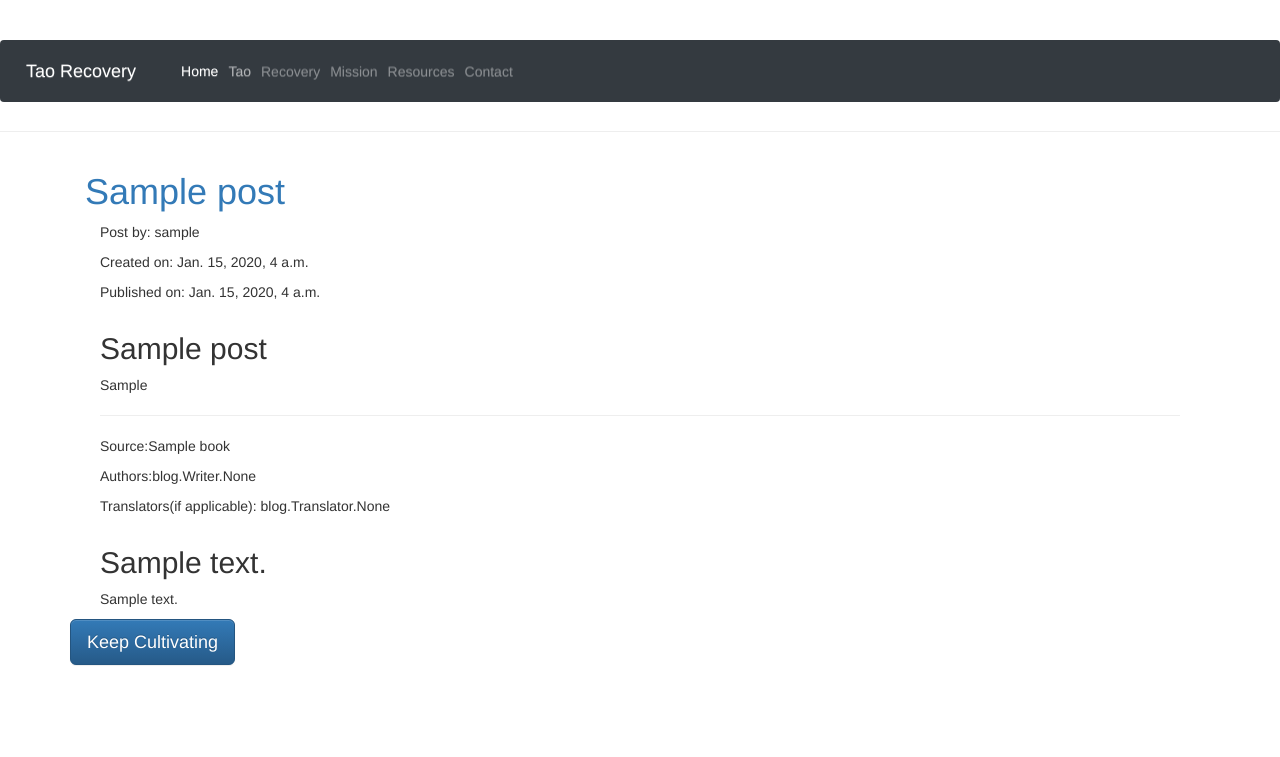
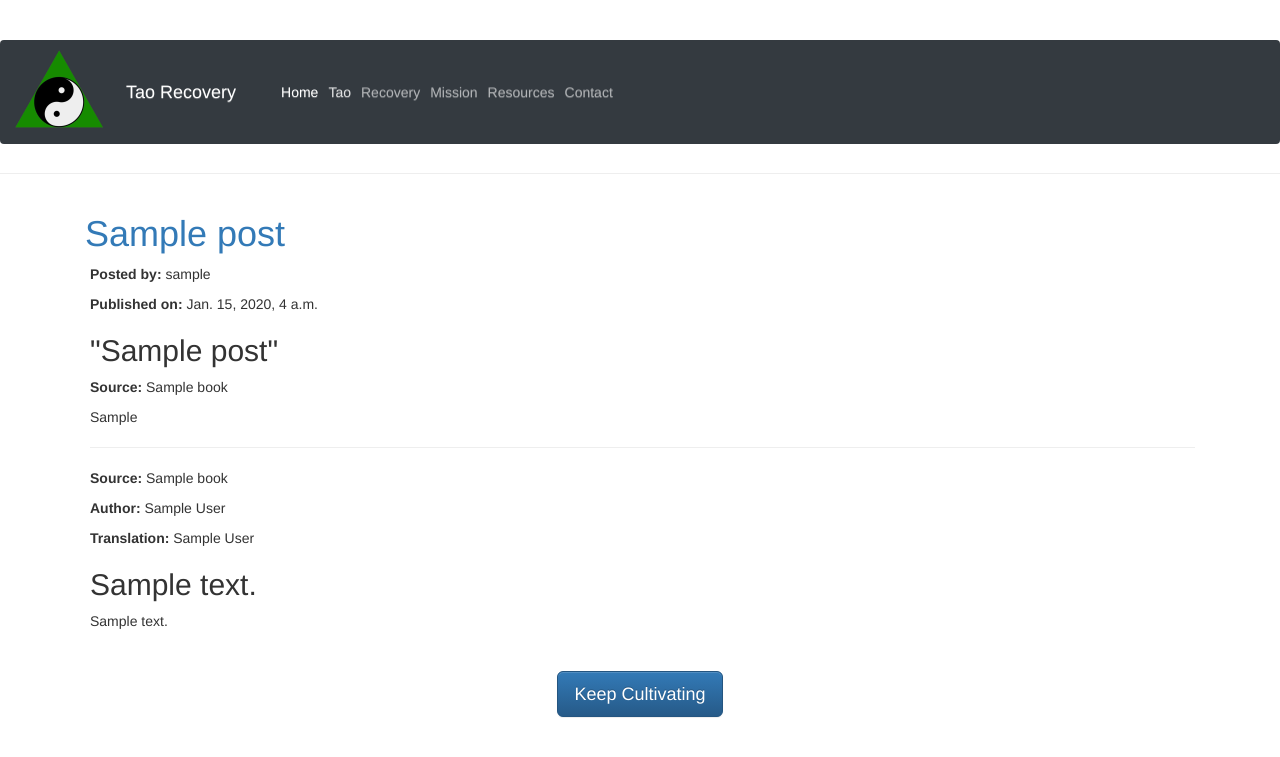
Before and after one commit to ronraney/tao-django, a Django app: template blog/templates/blog/post_detail.html in a window 1280 px wide. Shown: the top 757 px of the page. Run offline with Django 3.2, Linux system fonts and the light colour scheme; the template is opened without the code that fills it: values that come from a table or form of the project are taken from there, others are empty; tables that the repository leaves empty hold one stand-in row (values such as "Sample post"); some libraries are stand-ins or nearby versions.

Commit message:
Figured out static files and fine tuning of a couple of templates

```diff
--- /dev/null
+++ b/blog/static/css/styles.css
@@ -0,0 +1,7 @@
+.navbar-dark .navbar-nav .nav-link {
+    color: rgba(255,255,255,0.8);
+}
+
+.navbar-dark .navbar-nav .nav-link.disabled {
+    color: rgba(255,255,255,0.5);
+}
--- a/blog/templates/blog/base.html
+++ b/blog/templates/blog/base.html
@@ -1,4 +1,5 @@
 {% load staticfiles %}
+{% load static %}
 <html>
     <head>
         <title>
@@ -11,11 +12,12 @@
         <link rel="stylesheet" href="//maxcdn.bootstrapcdn.com/bootstrap/3.2.0/css/bootstrap-theme.min.css">
 
         <link href='//fonts.googleapis.com/css?family=Lobster&subset=latin,latin-ext' rel='stylesheet' type='text/css'>
-        <link rel="stylesheet" href="{% static 'css/blog.css' %}">
+        <link rel="stylesheet" href="{% static "css/styles.css" %}">
     </head>
     <body>
         <div class="page-header">
             <nav class="navbar navbar-expand-lg navbar-dark bg-dark">
+              <img src="{% static "img/Twitter-logo.png" %}" alt="logo"/>
               <a class="navbar-brand" href="#">Tao Recovery</a>
               <button class="navbar-toggler" type="button" data-toggle="collapse" data-target="#navbarTogglerDemo02" aria-controls="navbarTogglerDemo02" aria-expanded="false" aria-label="Toggle navigation">
                 <span class="navbar-toggler-icon"></span>
--- a/blog/templates/blog/index.html
+++ b/blog/templates/blog/index.html
@@ -8,7 +8,7 @@
         <h1 class="display-3">Welcome to Tao Recovery</h1>
         <p class="lead">A web space for cultivation of the Tao</p>
         <hr class="my-4">
-        <p>All are welcome to explore verses of Tao wisdom and commentary aimed at inspiration</p>
+        <p>All are welcome to explore verses of Tao wisdom and read commentary aimed at inspiration</p>
         <p class="lead">
             <a class="btn btn-primary btn-lg" href="{% url 'post_list' %}" role="button">Start Cultivating</a>
         </p>
--- a/blog/templates/blog/post_detail.html
+++ b/blog/templates/blog/post_detail.html
@@ -3,28 +3,28 @@
 {% block title %}{{ post.title }}{% endblock %}
 
 {% block content %}
-    {% for post in posts %}
+
         <div class="container-fluid post">
             <h1><a href="">{{ post.title }}</a></h1>
-            <div class="container-fluid publish">
-                <p>Post by: {{ post.author }}</p>
-                <p>Created on: {{ post.created_date }}</p>
-                <p>Published on: {{ post.published_date }}</p>
+            <div class="ml-2 publish">
+                <p><span class="font-weight-bold">Posted by:</span> {{ post.author }}</p>
+                <p><span class="font-weight-bold">Published on:</span> {{ post.published_date }}</p>
             </div>
-            <div class="container-fluid post_verse">
-                <h2>{{ post.verse_title }}</h2>
-                <p>{{ post.verse }}</p><hr>
-                <p>Source:{{ post.source }}</p>
-                <p>Authors:{{ post.source_authors }}</p>
-                <p>Translators(if applicable): {{ post.source_translators }}</p>
+            <div class="ml-2 post_verse">
+                <h2>"{{ post.verse_title }}"</h2>
+                <p><span class="font-weight-bold">Source:</span> {{ post.source }}</p>
+                <p>{{ post.verse|linebreaks }}</p><hr>
+                <p><span class="font-weight-bold">Source:</span> {{ post.source }}</p>
+                {% for author in post.source_authors.all %}<p><span class="font-weight-bold">Author:</span> {{ author.first_name }} {{ author.last_name }}</p>{% endfor %}
+                {% for translator in post.source_translators.all %}<p><span class="font-weight-bold">Translation:</span> {{ translator.first_name }} {{ translator.last_name }}</p>{% endfor %}
             </div>
-            <div class="container-fluid post_commentary">
+            <div class="ml-2 post_commentary">
                 <h2>{{ post.commentary_title }}</h2>
-                <p>{{ post.commentary }}</p>
+                <p>{{ post.commentary|linebreaks }}</p>
             </div>
         </div>
-        <p class="lead">
-            <a class="btn btn-primary btn-lg" href="% url 'post-list' %" role="button">Keep Cultivating</a>
+        <p class="mt-5 mx-auto">
+            <a class="btn btn-primary btn-lg" href="{% url 'post_list' %}" role="button">Keep Cultivating</a>
         </p>
-    {% endfor %}
+
 {% endblock %}
--- a/blog/templates/blog/post_list.html
+++ b/blog/templates/blog/post_list.html
@@ -6,7 +6,7 @@
     {% for post in object_list %}
         <div class="post">
 
-            <h1><a href="">{{ post.title }}</a></h1>
+            <h1><a href="{% url 'post_detail' post.pk %}">{{ post.title }}</a></h1>
             <div class="publish">
                 <p>Published on: {{ post.published_date }}</p>
             </div>
--- a/blog/urls.py
+++ b/blog/urls.py
@@ -4,8 +4,8 @@
 
 urlpatterns = [
     path('', views.index, name='index'),
-    path('posts/', views.PostListView.as_view(), name='post_list'),
-    path('posts/<int:pk>/', views.PostDetailView.as_view(), name='post_detail'),
+    path('posts/$', views.PostListView.as_view(), name='post_list'),
+    path('post/<int:pk>/', views.PostDetailView.as_view(), name='post_detail'),
     #path('tao/', views.tao name='tao'),
     #path('recovery/', views.recovery, name='recovery'),
     #path('taorecovery/', views.taorecovery, name='taorecovery'),
--- a/blog/views.py
+++ b/blog/views.py
@@ -1,5 +1,8 @@
 from django.shortcuts import render
-from django.views.generic import ListView, DetailView
+from django.views.generic import ListView
+from django.views.generic.detail import DetailView
+
+from django.utils import timezone
 
 from .models import Book, Writer, Translator, Post
 
```
Also changed, not shown: blog/models.py (line endings or trailing spaces), blog/static/img/Twitter-logo.png (added).
